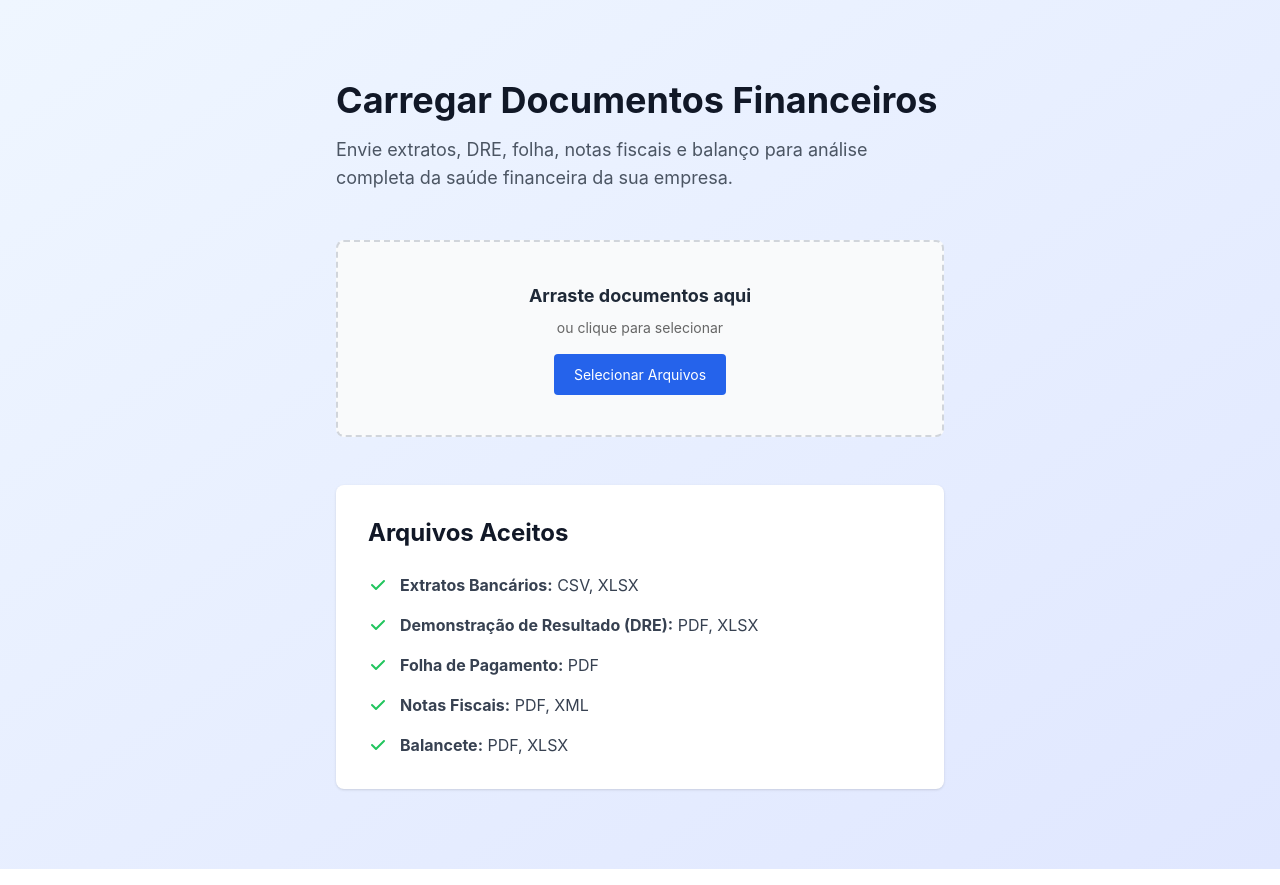
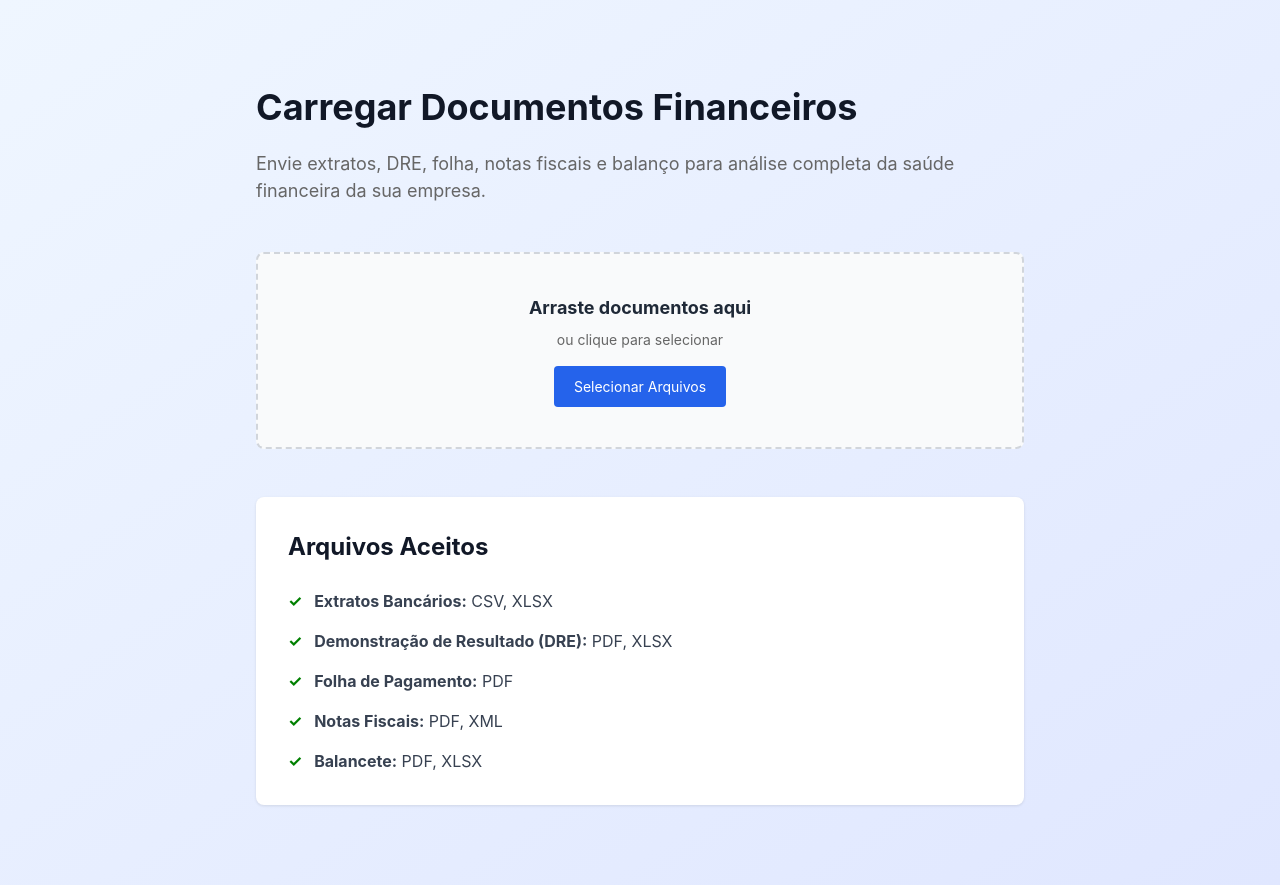
Before and after one commit to wesleyamaraloliveira1984-sys/marco-zero-ia, a Next.js app: page /upload in a window 1280 px wide. Built offline with nearby package versions, Linux system fonts and the light colour scheme.

Commit message:
fix: remove all Tailwind classes and SVGs from upload page - use only inline styles

```diff
--- a/app/upload/page.tsx
+++ b/app/upload/page.tsx
@@ -4,101 +4,50 @@ import FileUpload from '@/app/components/FileUpload'
 
 export default function UploadPage() {
   return (
-    <div className="container mx-auto p-8 max-w-2xl">
-      <div className="mb-12">
-        <h1 className="text-4xl font-bold text-gray-900 mb-4">
+    <div style={{ maxWidth: '800px', margin: '0 auto', padding: '32px 16px' }}>
+      <div style={{ marginBottom: '48px' }}>
+        <h1 style={{ fontSize: '36px', fontWeight: 'bold', color: '#111827', marginBottom: '16px' }}>
           Carregar Documentos Financeiros
         </h1>
-        <p className="text-lg text-gray-600">
-          Envie extratos, DRE, folha, notas fiscais e balanço para análise completa
-          da saúde financeira da sua empresa.
+        <p style={{ fontSize: '18px', color: '#666' }}>
+          Envie extratos, DRE, folha, notas fiscais e balanço para análise completa da saúde financeira da sua empresa.
         </p>
       </div>
 
       <FileUpload />
 
-      <div className="mt-12 bg-white rounded-lg shadow p-8">
-        <h2 className="text-2xl font-bold text-gray-900 mb-6">
+      <div style={{ marginTop: '48px', backgroundColor: 'white', borderRadius: '8px', boxShadow: '0 1px 3px rgba(0,0,0,0.1)', padding: '32px' }}>
+        <h2 style={{ fontSize: '24px', fontWeight: 'bold', color: '#111827', marginBottom: '24px' }}>
           Arquivos Aceitos
         </h2>
-        <ul className="space-y-4">
-          <li className="flex items-start">
-            <svg
-              className="w-5 h-5 text-green-500 mr-3 flex-shrink-0 mt-0.5"
-              fill="currentColor"
-              viewBox="0 0 20 20"
-            >
-              <path
-                fillRule="evenodd"
-                d="M16.707 5.293a1 1 0 010 1.414l-8 8a1 1 0 01-1.414 0l-4-4a1 1 0 011.414-1.414L8 12.586l7.293-7.293a1 1 0 011.414 0z"
-                clipRule="evenodd"
-              />
-            </svg>
-            <span className="text-gray-700">
+        <ul style={{ listStyle: 'none', padding: 0 }}>
+          <li style={{ display: 'flex', alignItems: 'flex-start', marginBottom: '16px' }}>
+            <span style={{ color: 'green', fontWeight: 'bold', marginRight: '12px' }}>✓</span>
+            <span style={{ color: '#374151' }}>
               <strong>Extratos Bancários:</strong> CSV, XLSX
             </span>
           </li>
-          <li className="flex items-start">
-            <svg
-              className="w-5 h-5 text-green-500 mr-3 flex-shrink-0 mt-0.5"
-              fill="currentColor"
-              viewBox="0 0 20 20"
-            >
-              <path
-                fillRule="evenodd"
-                d="M16.707 5.293a1 1 0 010 1.414l-8 8a1 1 0 01-1.414 0l-4-4a1 1 0 011.414-1.414L8 12.586l7.293-7.293a1 1 0 011.414 0z"
-                clipRule="evenodd"
-              />
-            </svg>
-            <span className="text-gray-700">
+          <li style={{ display: 'flex', alignItems: 'flex-start', marginBottom: '16px' }}>
+            <span style={{ color: 'green', fontWeight: 'bold', marginRight: '12px' }}>✓</span>
+            <span style={{ color: '#374151' }}>
               <strong>Demonstração de Resultado (DRE):</strong> PDF, XLSX
             </span>
           </li>
-          <li className="flex items-start">
-            <svg
-              className="w-5 h-5 text-green-500 mr-3 flex-shrink-0 mt-0.5"
-              fill="currentColor"
-              viewBox="0 0 20 20"
-            >
-              <path
-                fillRule="evenodd"
-                d="M16.707 5.293a1 1 0 010 1.414l-8 8a1 1 0 01-1.414 0l-4-4a1 1 0 011.414-1.414L8 12.586l7.293-7.293a1 1 0 011.414 0z"
-                clipRule="evenodd"
-              />
-            </svg>
-            <span className="text-gray-700">
+          <li style={{ display: 'flex', alignItems: 'flex-start', marginBottom: '16px' }}>
+            <span style={{ color: 'green', fontWeight: 'bold', marginRight: '12px' }}>✓</span>
+            <span style={{ color: '#374151' }}>
               <strong>Folha de Pagamento:</strong> PDF
             </span>
           </li>
-          <li className="flex items-start">
-            <svg
-              className="w-5 h-5 text-green-500 mr-3 flex-shrink-0 mt-0.5"
-              fill="currentColor"
-              viewBox="0 0 20 20"
-            >
-              <path
-                fillRule="evenodd"
-                d="M16.707 5.293a1 1 0 010 1.414l-8 8a1 1 0 01-1.414 0l-4-4a1 1 0 011.414-1.414L8 12.586l7.293-7.293a1 1 0 011.414 0z"
-                clipRule="evenodd"
-              />
-            </svg>
-            <span className="text-gray-700">
+          <li style={{ display: 'flex', alignItems: 'flex-start', marginBottom: '16px' }}>
+            <span style={{ color: 'green', fontWeight: 'bold', marginRight: '12px' }}>✓</span>
+            <span style={{ color: '#374151' }}>
               <strong>Notas Fiscais:</strong> PDF, XML
             </span>
           </li>
-          <li className="flex items-start">
-            <svg
-              className="w-5 h-5 text-green-500 mr-3 flex-shrink-0 mt-0.5"
-              fill="currentColor"
-              viewBox="0 0 20 20"
-            >
-              <path
-                fillRule="evenodd"
-                d="M16.707 5.293a1 1 0 010 1.414l-8 8a1 1 0 01-1.414 0l-4-4a1 1 0 011.414-1.414L8 12.586l7.293-7.293a1 1 0 011.414 0z"
-                clipRule="evenodd"
-              />
-            </svg>
-            <span className="text-gray-700">
+          <li style={{ display: 'flex', alignItems: 'flex-start' }}>
+            <span style={{ color: 'green', fontWeight: 'bold', marginRight: '12px' }}>✓</span>
+            <span style={{ color: '#374151' }}>
               <strong>Balancete:</strong> PDF, XLSX
             </span>
           </li>
```
